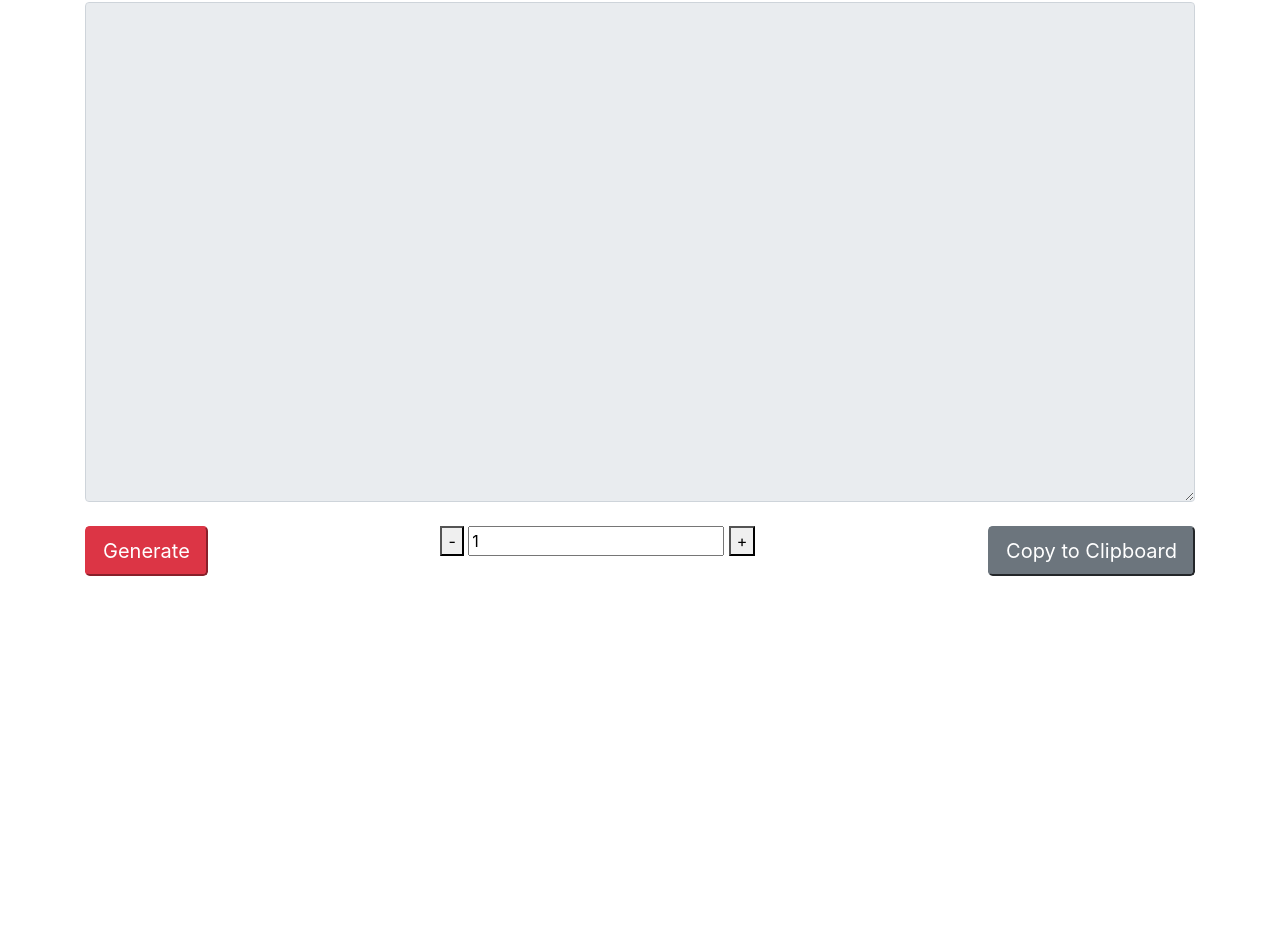
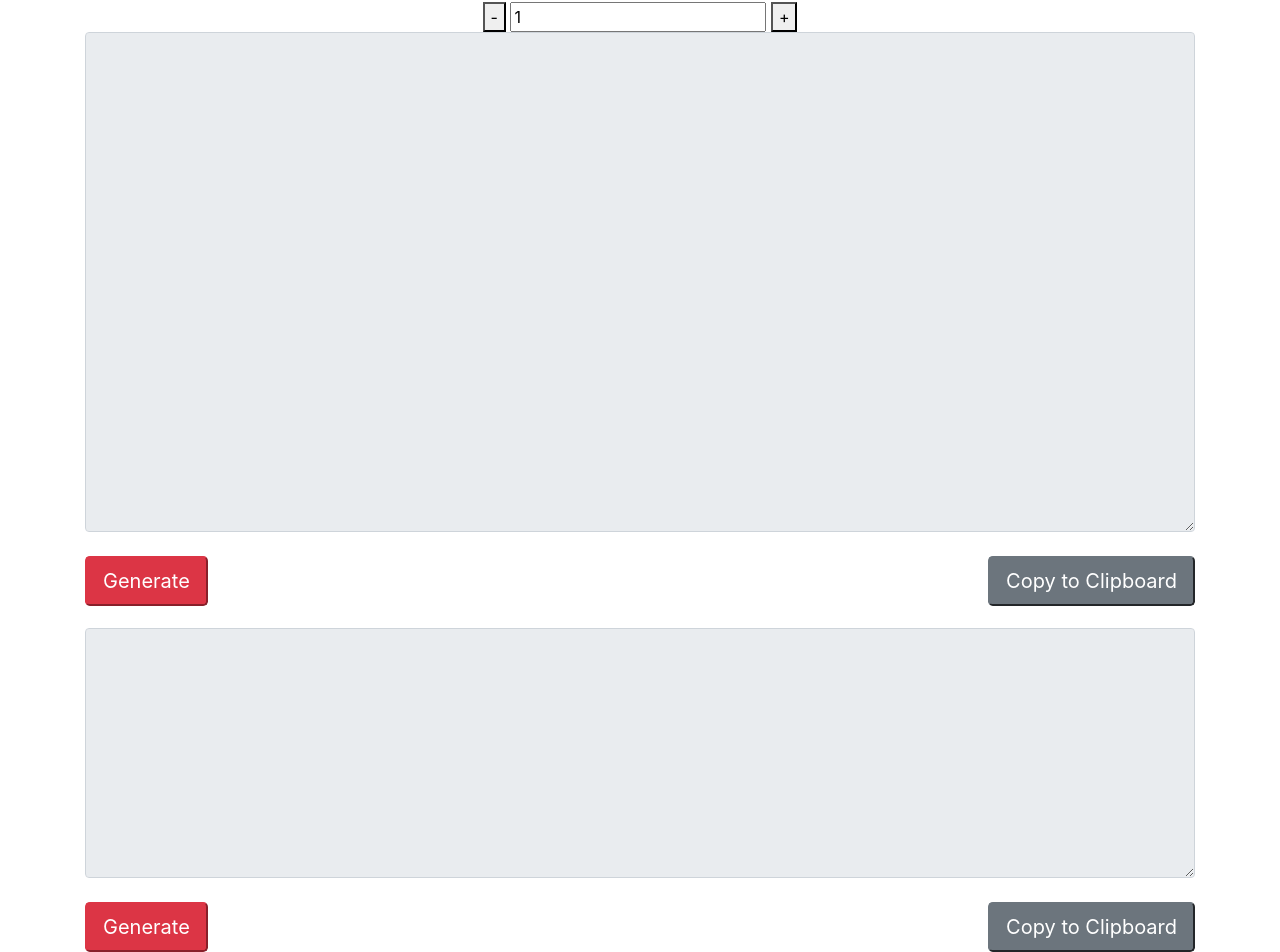
Before and after one commit to Wilsonruan/TVO-generator, a plain HTML site: page index.html in a window 1280 px wide. Shown: the part 54-1006 px from the top of the page. Before the commit the page ends 800 px from the top, so only its background shows below. Drawn offline with nearby package versions, Linux system fonts and the light colour scheme.

Commit message:
inits click to reveal

```diff
--- a/index.html
+++ b/index.html
@@ -12,20 +12,31 @@
 
 <body>
   <h1 class="text-center">TVO Generator</h1>
-  <div class="container">
-    <textarea class="form-control input-textarea" style="min-height: 500px;" readonly id="generator"
-      placeholder=""></textarea>
-      <br>
-      <button type="button" class="btn-lg btn-danger float-sm-left justify-content-center" id="generate"
-      onclick="generate()">Generate</button>
-      <button type="button" class="btn-lg btn-secondary float-sm-right justify-content-center" id="copy"
-      onclick="myCopyFunction()">Copy to Clipboard</button>
-  </div>
   <div class="text-center">
     <button id="subtract">-</button>
     <input type="number" value="1">
     <button id="add">+</button>
   </div>
+  <div class="container">
+    <textarea class="form-control input-textarea" style="min-height: 500px;" readonly id="generator"
+      placeholder=""></textarea>
+    <br>
+    <button type="button" class="btn-lg btn-danger float-sm-left justify-content-center" id="generate"
+      onclick="generate()">Generate</button>
+    <button type="button" class="btn-lg btn-secondary float-sm-right justify-content-center" id="copy"
+      onclick="myCopyFunction()">Copy to Clipboard</button>
+    <br>
+    <br>
+    <br>
+    <textarea class="form-control input-textarea" style="min-height: 250px;" readonly id="generatorClip"
+      placeholder=""></textarea>
+    <br>
+    <button type="button" class="btn-lg btn-danger float-sm-left justify-content-center" id="generate"
+      onclick="generateClip()">Generate</button>
+    <button type="button" class="btn-lg btn-secondary float-sm-right justify-content-center" id="copy"
+      onclick="myCopyFunction1()">Copy to Clipboard</button>
+  </div>
+
   <script src="javascript.js"></script>
 </body>
 
--- a/javascript.js
+++ b/javascript.js
@@ -1,4 +1,5 @@
 var genText = document.getElementById('generator');
+var genClipText = document.getElementById('generatorClip');
 var btnAdd = document.getElementById('add')
 var btnSubtract = document.getElementById('subtract')
 var input = document.querySelector('input')
@@ -7,8 +8,14 @@ function myCopyFunction() {
   genText.select();
   genText.setSelectionRange(0, 99999);
   document.execCommand("copy");
-  console.log("Copy Success!")
 }
+
+function myCopyFunction1() {
+  genClipText.select();
+  genClipText.setSelectionRange(0, 99999);
+  document.execCommand("copy");
+}
+
 
 btnAdd.addEventListener('click', () =>{
   input.value = parseInt(input.value) + 1;
@@ -21,30 +28,30 @@ btnSubtract.addEventListener('click', () =>{
 function generate() {
   genText.value = `<div class="accordion" id="accordion${input.value}">
   <div class="card">
-    <h4><button class="card-header collapsed" data-toggle="collapse" data-target="#accordion1_content1" aria-expanded="false" aria-controls="accordion1_content1" id="headingOne">
+    <h4><button class="card-header collapsed" data-toggle="collapse" data-target="#accordion${input.value}_content1" aria-expanded="false" aria-controls="accordion${input.value}_content1" id="heading${input.value}One">
 
     </button></h4>
-    <div id="accordion1_content1" class="collapse" aria-labelledby="headingOne" data-parent="#accordion1">
+    <div id="accordion${input.value}_content1" class="collapse" aria-labelledby="heading${input.value}One" data-parent="#accordion${input.value}">
       <div class="card-body">
 
       </div>
     </div>
   </div>
   <div class="card">
-  <h4><button class="card-header collapsed" data-toggle="collapse" data-target="#accordion1_content2" aria-expanded="false" aria-controls="accordion1_content2" id="headingTwo">
+  <h4><button class="card-header collapsed" data-toggle="collapse" data-target="#accordion${input.value}_content2" aria-expanded="false" aria-controls="accordion${input.value}_content2" id="heading${input.value}Two">
 
   </button></h4>
-  <div id="accordion1_content2" class="collapse" aria-labelledby="headingTwo" data-parent="#accordion1">
+  <div id="accordion${input.value}_content2" class="collapse" aria-labelledby="heading${input.value}Two" data-parent="#accordion${input.value}">
     <div class="card-body">
 
     </div>
   </div>
   </div>
   <div class="card">
-  <h4><button class="card-header collapsed" data-toggle="collapse" data-target="#accordion1_content3" aria-expanded="false" aria-controls="accordion1_content3" id="headingThree">
+  <h4><button class="card-header collapsed" data-toggle="collapse" data-target="#accordion${input.value}_content3" aria-expanded="false" aria-controls="accordion${input.value}_content3" id="heading${input.value}Three">
 
       </button></h4>
-      <div id="accordion1_content3" class="collapse" aria-labelledby="headingThree" data-parent="#accordion1">
+      <div id="accordion${input.value}_content3" class="collapse" aria-labelledby="heading${input.value}Three" data-parent="#accordion${input.value}">
         <div class="card-body">
 
         </div>
@@ -53,3 +60,13 @@ function generate() {
   </div>
   `
 }
+
+function generateClip() {
+  genClipText.value = `<p><a class="btn btn-primary" data-toggle="collapse" href="#collapse${input.value}" role="button"
+  aria-expanded="false" aria-controls="collapse${input.value}">href</a></p>
+ <div class="collapse" id="collapse${input.value}">
+   <div class="card card-body">
+
+   </div>
+ </div>`
+}
```
